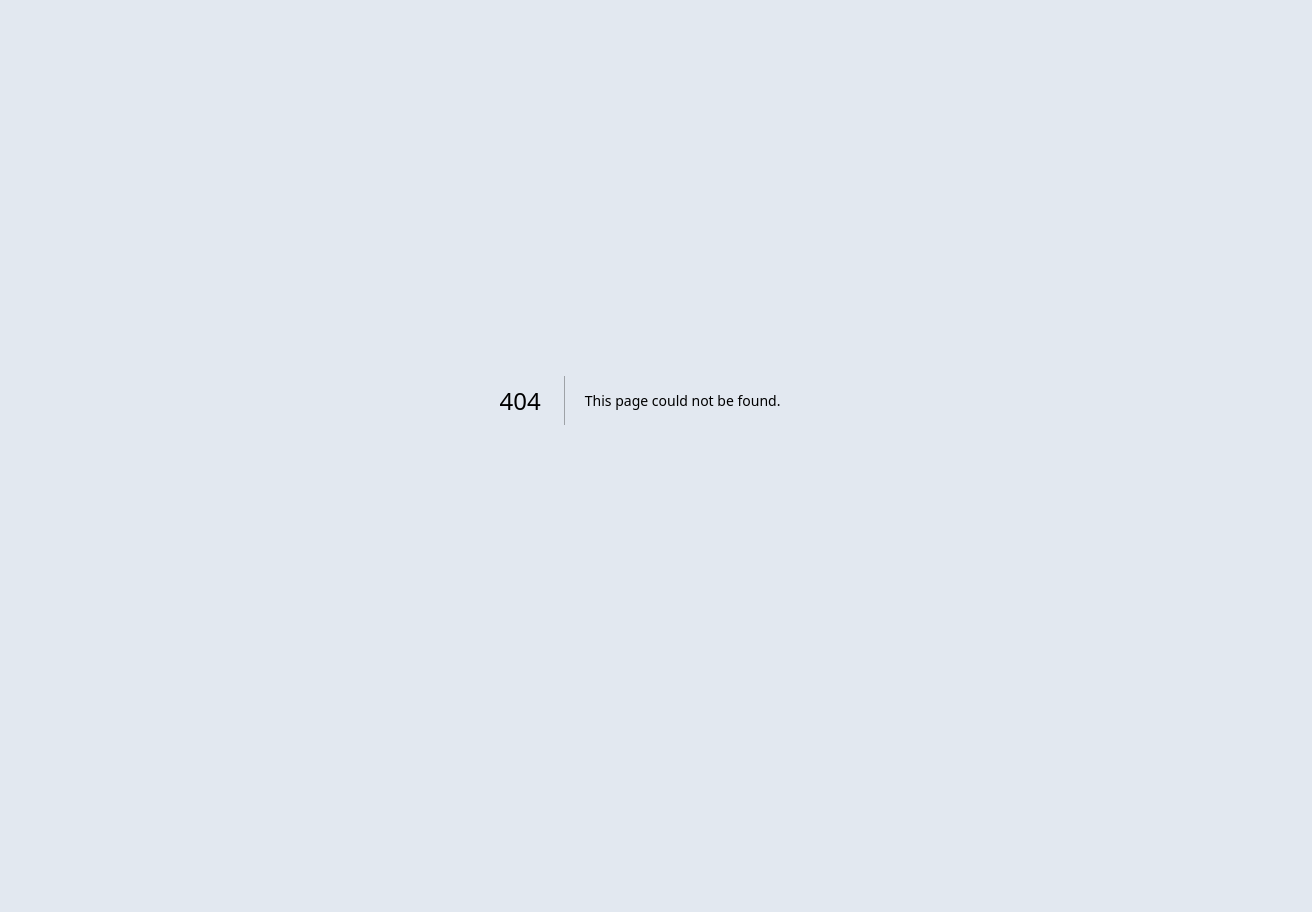
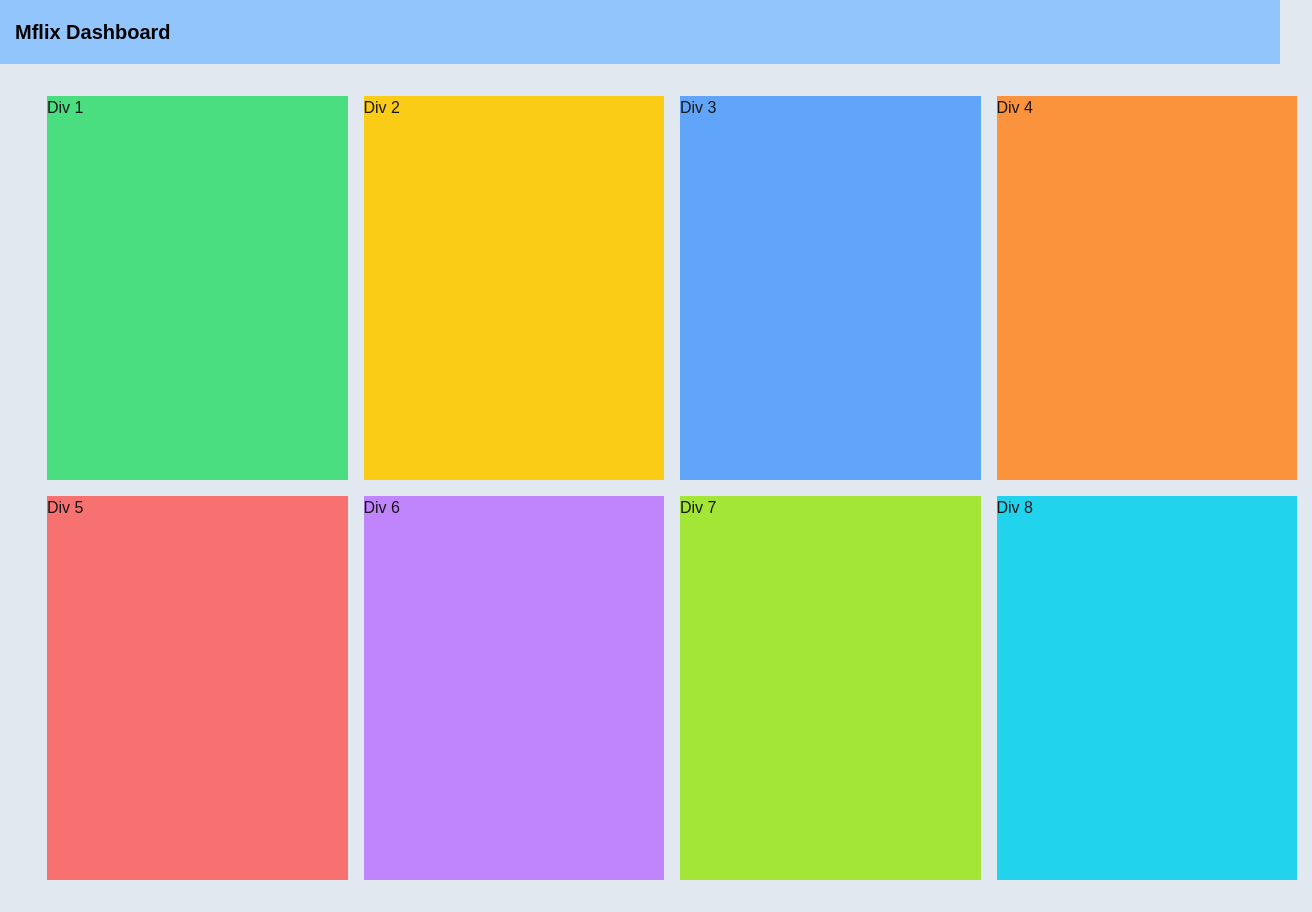
Before and after one commit to prasa857/-my-first-project-evo-new, a Next.js app: page /dashboard in a window 1280 px wide. Before the commit this address had no page. Shown: the whole page, 1312 px wide, since content can reach past the window. Before the commit the page ends 800 px from the top, so only its background shows below. Built offline with nearby package versions, Linux system fonts and the light colour scheme; no server answers.

Commit message:
post req. and get req.

```diff
--- /dev/null
+++ b/app/dashboard/page.jsx
@@ -0,0 +1,31 @@
+import { getMovies } from "../libs/apis/server";
+
+export default async function DashboardPage() {
+  // 1.Add shadcn card
+  const movies = await getMovies();
+  console.log("MOVIES::", movies);
+
+  return (
+    <main>
+      {/*navigation bar*/}
+      <nav className="bg-blue-300 w-full h-16 flex justify-start items-center">
+        <div className="container">
+          <h1 className="text-black font-bold text-xl">Mflix Dashboard</h1>
+        </div>
+      </nav>
+      {/*body section */}
+      <div className="container m-8">
+        <div className="grid grid-cols-1 sm:grid-cols-2 lg:grid-cols-3 xl:grid-cols-4 gap-4">
+          <div className="h-96 bg-green-400 ">Div 1</div>
+          <div className="h-96 bg-yellow-400 ">Div 2</div>
+          <div className="h-96 bg-blue-400 ">Div 3</div>
+          <div className="h-96 bg-orange-400 ">Div 4</div>
+          <div className="h-96 bg-red-400 ">Div 5</div>
+          <div className="h-96 bg-purple-400 ">Div 6</div>
+          <div className="h-96 bg-lime-400 ">Div 7</div>
+          <div className="h-96 bg-cyan-400 ">Div 8</div>
+        </div>
+      </div>
+    </main>
+  );
+}
--- /dev/null
+++ b/app/libs/api.js
@@ -0,0 +1,7 @@
+import ky from "ky";
+
+export const api = ky.create({
+  prefixUrl: process.env.NEXT_PUBLIC_API_URL,
+  timeout: 6000,
+  retry: 0,
+});
--- /dev/null
+++ b/app/libs/apis/server.js
@@ -0,0 +1,34 @@
+import { api } from "../api";
+
+export const loginUser = async (loginData) => {
+  //console.log(loginData);
+  const response = await fetch("http://localhost:3000/api/v1/login", {
+    method: "POST",
+    body: json.stringify({
+      email: loginData?.email,
+      password: loginData?.password,
+    }),
+  });
+
+  console.log("LOGIN ACTION", response.json());
+};
+
+export const getMovies = async () => {
+  try {
+    const response = await api.get("movies");
+
+    return response;
+  } catch (error) {
+    if (error) {
+      // handle  http errors specifically
+      const status = error?.response?.status; //HTTP status code (e.g.,404, 500)
+      const responseBody = await error?.response?.json(); //press the respones body if possible
+
+      //console.log("HTTP Error:",status,responseBody);
+    } else {
+      //Handle non-http error(e.g.Network issue)
+      console.log("Unknow error:", error);
+    }
+    return undefined;
+  }
+};
--- a/app/login/login-form.jsx
+++ b/app/login/login-form.jsx
@@ -1,6 +1,6 @@
 "use client";
 
-import { loginUser } from "@/lib/apis/server";
+import { loginUser } from "@/app/libs/apis/server";
 import { useState } from "react";
 
 //Client componentfor CSR
--- /dev/null
+++ b/app/movies/route.js
@@ -0,0 +1,5 @@
+import {NextResponse} from "next/server";
+
+export const GET = async (req) => {
+  return NextResponse.json({ success: true, movies: [] });
+};
--- /dev/null
+++ b/components/ui/card.jsx
@@ -0,0 +1,53 @@
+import * as React from "react"
+
+import { cn } from "@/lib/utils"
+
+const Card = React.forwardRef(({ className, ...props }, ref) => (
+  <div
+    ref={ref}
+    className={cn(
+      "rounded-xl border border-neutral-200 bg-white text-neutral-950 shadow dark:border-neutral-800 dark:bg-neutral-950 dark:text-neutral-50",
+      className
+    )}
+    {...props} />
+))
+Card.displayName = "Card"
+
+const CardHeader = React.forwardRef(({ className, ...props }, ref) => (
+  <div
+    ref={ref}
+    className={cn("flex flex-col space-y-1.5 p-6", className)}
+    {...props} />
+))
+CardHeader.displayName = "CardHeader"
+
+const CardTitle = React.forwardRef(({ className, ...props }, ref) => (
+  <div
+    ref={ref}
+    className={cn("font-semibold leading-none tracking-tight", className)}
+    {...props} />
+))
+CardTitle.displayName = "CardTitle"
+
+const CardDescription = React.forwardRef(({ className, ...props }, ref) => (
+  <div
+    ref={ref}
+    className={cn("text-sm text-neutral-500 dark:text-neutral-400", className)}
+    {...props} />
+))
+CardDescription.displayName = "CardDescription"
+
+const CardContent = React.forwardRef(({ className, ...props }, ref) => (
+  <div ref={ref} className={cn("p-6 pt-0", className)} {...props} />
+))
+CardContent.displayName = "CardContent"
+
+const CardFooter = React.forwardRef(({ className, ...props }, ref) => (
+  <div
+    ref={ref}
+    className={cn("flex items-center p-6 pt-0", className)}
+    {...props} />
+))
+CardFooter.displayName = "CardFooter"
+
+export { Card, CardHeader, CardFooter, CardTitle, CardDescription, CardContent }
--- a/package.json
+++ b/package.json
@@ -11,7 +11,9 @@
   "dependencies": {
     "class-variance-authority": "^0.7.1",
     "clsx": "^2.1.1",
+    "ky": "^1.7.4",
     "lucide-react": "^0.469.0",
+    "mongodb": "^6.12.0",
     "next": "15.0.4",
     "react": "^19.0.0",
     "react-dom": "^19.0.0",
--- a/tailwind.config.js
+++ b/tailwind.config.js
@@ -7,55 +7,60 @@ module.exports = {
     "./app/**/*.{js,ts,jsx,tsx,mdx}",
   ],
   theme: {
+    container: {
+      center: true,
+	  padding:"15px",
+
+    },
     extend: {
       colors: {
-  			background: 'hsl(var(--background))',
-  			foreground: 'hsl(var(--foreground))',
+        background: "hsl(var(--background))",
+        foreground: "hsl(var(--foreground))",
         card: {
-  				DEFAULT: 'hsl(var(--card))',
-  				foreground: 'hsl(var(--card-foreground))'
+          DEFAULT: "hsl(var(--card))",
+          foreground: "hsl(var(--card-foreground))",
         },
         popover: {
-  				DEFAULT: 'hsl(var(--popover))',
-  				foreground: 'hsl(var(--popover-foreground))'
+          DEFAULT: "hsl(var(--popover))",
+          foreground: "hsl(var(--popover-foreground))",
         },
         primary: {
-  				DEFAULT: 'hsl(var(--primary))',
-  				foreground: 'hsl(var(--primary-foreground))'
+          DEFAULT: "hsl(var(--primary))",
+          foreground: "hsl(var(--primary-foreground))",
         },
         secondary: {
-  				DEFAULT: 'hsl(var(--secondary))',
-  				foreground: 'hsl(var(--secondary-foreground))'
+          DEFAULT: "hsl(var(--secondary))",
+          foreground: "hsl(var(--secondary-foreground))",
         },
         muted: {
-  				DEFAULT: 'hsl(var(--muted))',
-  				foreground: 'hsl(var(--muted-foreground))'
+          DEFAULT: "hsl(var(--muted))",
+          foreground: "hsl(var(--muted-foreground))",
         },
         accent: {
-  				DEFAULT: 'hsl(var(--accent))',
-  				foreground: 'hsl(var(--accent-foreground))'
+          DEFAULT: "hsl(var(--accent))",
+          foreground: "hsl(var(--accent-foreground))",
         },
         destructive: {
-  				DEFAULT: 'hsl(var(--destructive))',
-  				foreground: 'hsl(var(--destructive-foreground))'
+          DEFAULT: "hsl(var(--destructive))",
+          foreground: "hsl(var(--destructive-foreground))",
         },
-  			border: 'hsl(var(--border))',
-  			input: 'hsl(var(--input))',
-  			ring: 'hsl(var(--ring))',
+        border: "hsl(var(--border))",
+        input: "hsl(var(--input))",
+        ring: "hsl(var(--ring))",
         chart: {
-  				'1': 'hsl(var(--chart-1))',
-  				'2': 'hsl(var(--chart-2))',
-  				'3': 'hsl(var(--chart-3))',
-  				'4': 'hsl(var(--chart-4))',
-  				'5': 'hsl(var(--chart-5))'
-  			}
+          1: "hsl(var(--chart-1))",
+          2: "hsl(var(--chart-2))",
+          3: "hsl(var(--chart-3))",
+          4: "hsl(var(--chart-4))",
+          5: "hsl(var(--chart-5))",
+        },
       },
       borderRadius: {
-  			lg: 'var(--radius)',
-  			md: 'calc(var(--radius) - 2px)',
-  			sm: 'calc(var(--radius) - 4px)'
-  		}
-  	}
+        lg: "var(--radius)",
+        md: "calc(var(--radius) - 2px)",
+        sm: "calc(var(--radius) - 4px)",
+      },
+    },
   },
   plugins: [require("tailwindcss-animate")],
 };
```
Also changed, not shown: lib/apis/server.js (deleted, +0 -12 lines), lib/mongodb.js (added, +26 -0 lines), 1 other file (tests, documents, lock files or other folders). Lines whose indentation alone changed are shown as unchanged.
